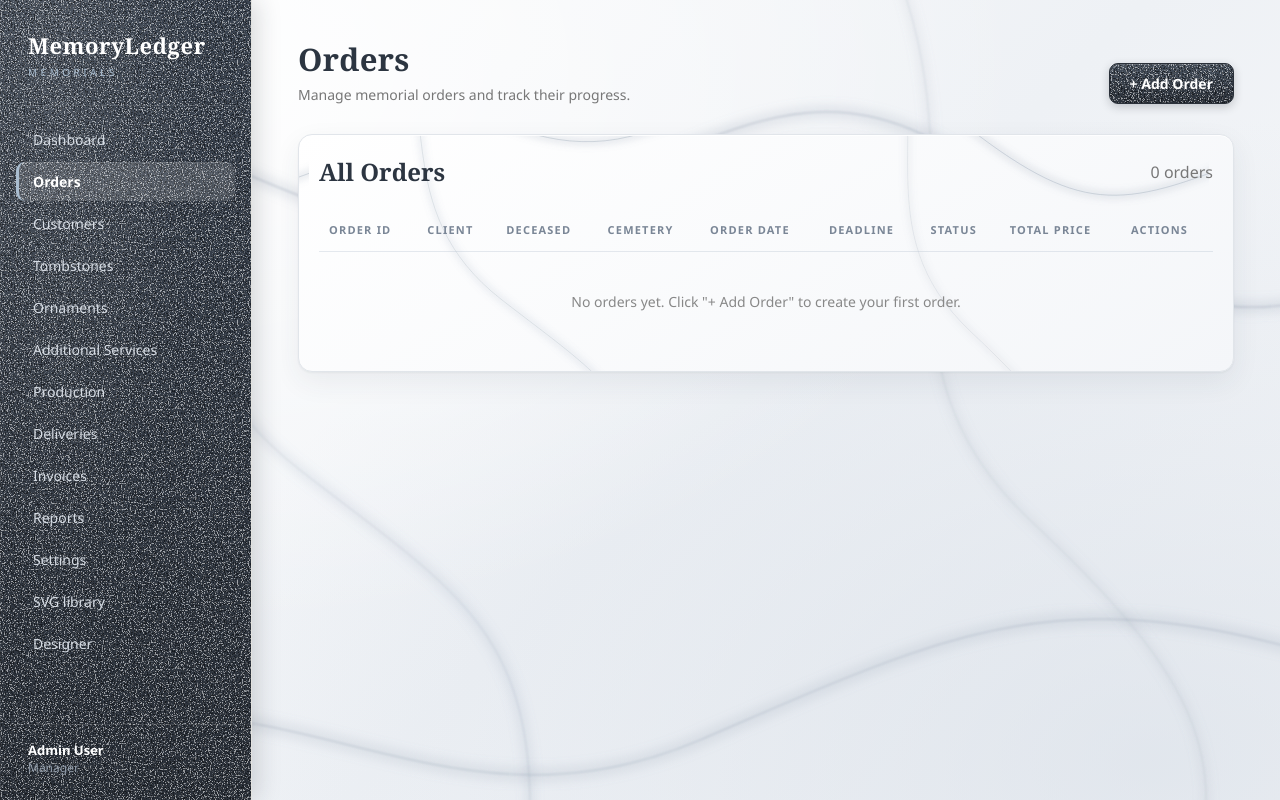
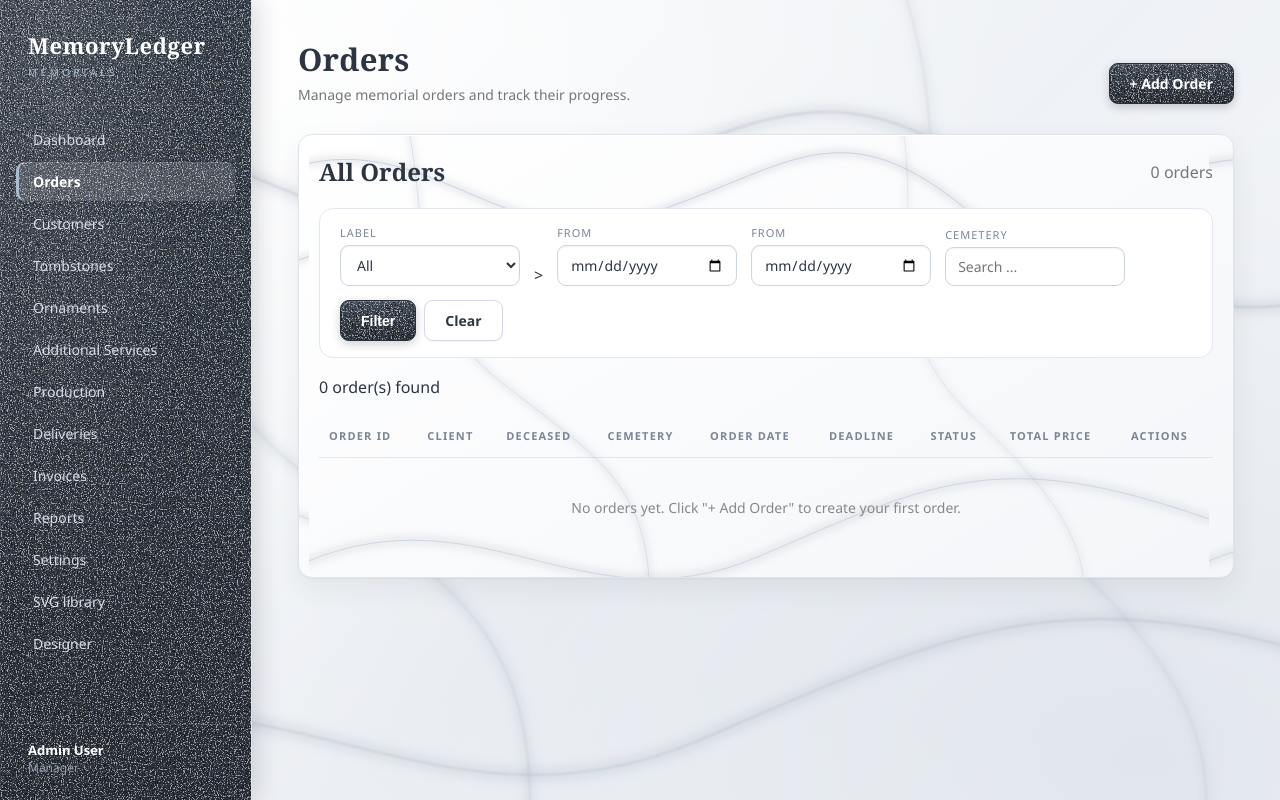
Before and after one commit to deyana-angelova/MemorialLedger, a Spring Boot app: page /orders in a window 1280 px wide. Run offline with Spring Boot 4, Linux system fonts and the light colour scheme; data that the repository does not hold is empty.

Commit message:
added filtering system to orders

```diff
--- a/src/main/java/com/example/MemorialLedger/Order/OrderViewController.java
+++ b/src/main/java/com/example/MemorialLedger/Order/OrderViewController.java
@@ -1,13 +1,17 @@
 package com.example.MemorialLedger.Order;
 
 import com.example.MemorialLedger.SvgStorage;
+import org.springframework.format.annotation.DateTimeFormat;
 import org.springframework.stereotype.Controller;
 import org.springframework.ui.Model;
 import org.springframework.web.bind.annotation.*;
 
 import java.io.IOException;
+import java.util.Date;
 import java.util.List;
+import java.util.Locale;
 import java.util.UUID;
+import java.util.stream.Collectors;
 
 @Controller
 @RequestMapping("/orders")
@@ -28,8 +32,28 @@ public class OrderViewController {
 
     // get all
     @GetMapping
-    public String index(Model model) {
-        model.addAttribute("orders", repo.findAll());
+    public String index(@RequestParam(required = false) Status status,
+                        @RequestParam(required = false) @DateTimeFormat(iso = DateTimeFormat.ISO.DATE) Date from,
+                        @RequestParam(required = false) @DateTimeFormat(iso = DateTimeFormat.ISO.DATE) Date to,
+                        @RequestParam(required = false) String cemetery,
+                        Model model) {
+        List<Order> result = repo.findAll().stream()
+                        .filter(o -> status == null || o.getStatus() == status)
+                        .filter(o -> from == null
+                        || (o.getDateOfOrder() != null && !o.getDateOfOrder().before(from)))
+                        .filter(o -> to == null
+                        || (o.getDateOfOrder() != null && !o.getDateOfOrder().after(to)))
+                        .filter(o -> cemetery == null || cemetery.isBlank()
+                        || (o.getCemetery() != null
+                        && o.getCemetery().toLowerCase().contains(cemetery.trim().toLowerCase())))
+                        .collect(Collectors.toList());
+
+        model.addAttribute("orders", result);
+        model.addAttribute("statuses", Status.values());
+        model.addAttribute("fStatus", status);
+        model.addAttribute("fFrom", from);
+        model.addAttribute("fTo", to);
+        model.addAttribute("fCemetery", cemetery);
         return "order/orders";
     }
 
--- a/src/main/resources/static/style.css
+++ b/src/main/resources/static/style.css
@@ -371,3 +371,15 @@ input:focus, select:focus, textarea:focus {
     border: 1px solid var(--line);
     border-radius: 9px;
 }
+
+.filters {
+    display: flex; flex-wrap: wrap; gap: 14px; align-items: flex-end;
+    padding: 16px 20px; margin-bottom: 18px;
+    background: #fff; border: 1px solid #e4e8ee; border-radius: 14px;
+}
+.filters label {
+    display: block; margin-bottom: 5px;
+    font-size: 11px; letter-spacing: 1px; text-transform: uppercase; color: #7a8696;
+}
+.filters input, .filters select { width: 180px; }
+.filter-actions { display: flex; gap: 8px; }
--- a/src/main/resources/templates/order/orders.html
+++ b/src/main/resources/templates/order/orders.html
@@ -36,7 +36,38 @@
                     0 orders
                 </span>
             </div>
+            <form class="filters" method="get" th:action="@{/orders}">
+                <div>
+                    <label>Label</label>
+                    <select name="status">
+                        <option value="">All</option>
+                        <option th:each="s : ${statuses}"
+                                th:value="${s}"
+                                th:text="${s.displayName}"
+                                th:selected="${fStatus == s}"></option>
+                    </select>
+                </div>>
 
+                <div>
+                    <label>From</label>
+                    <input type="date" name="from"
+                            th:value="${fFrom != null} ? ${#dates.format(fFrom, 'yyyy-MM-dd')} : ''">
+                </div>
+                <div>
+                    <label>From</label>
+                    <input type="date" name="to"
+                           th:value="${fTo != null} ? ${#dates.format(fTo, 'yyyy-MM-dd')} : ''">
+                </div>
+                <div>
+                    <label>Cemetery</label>
+                    <input type="text" name="cemetery" placeholder="Search ..." th:value="${Cemetery}">
+                </div>
+                <div class="filter-actions">
+                    <button class="btn" type="submit">Filter</button>
+                    <a class="btn btn-light" th:href="@{/orders}">Clear</a>
+                </div>
+            </form>
+            <p class="muted" th:text="${#lists.size(orders)} + ' order(s) found'"></p>
             <div style="overflow-x: auto;">
                 <table>
                     <thead>
```
